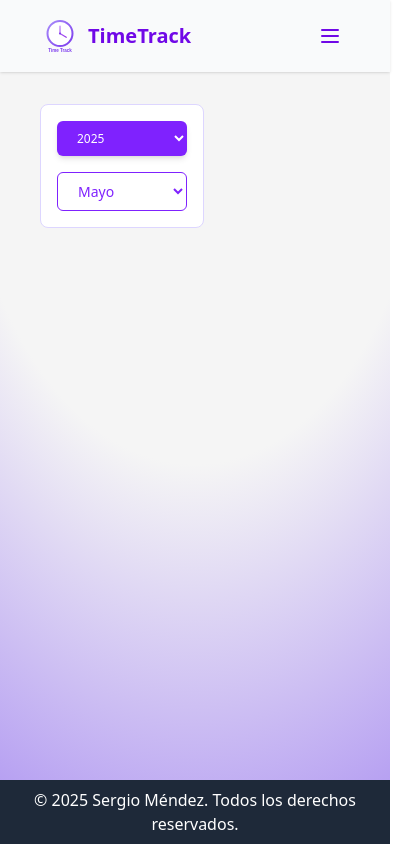
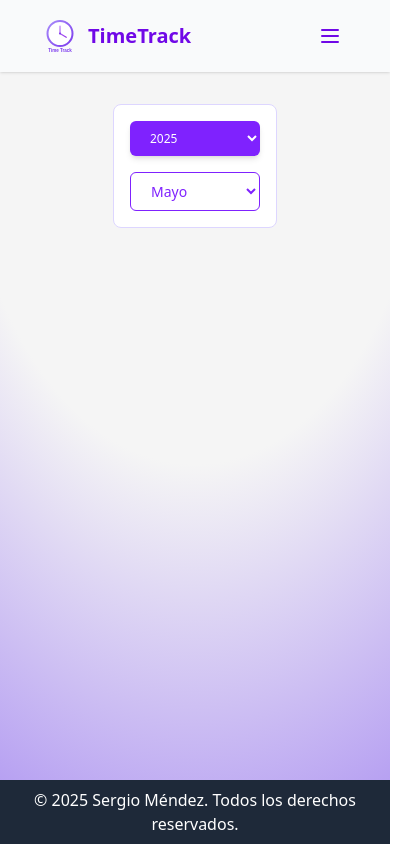
Before and after one commit to Sergiomsrs/timetrack-ui, a React (Vite) app: page /fichajes in a window 390 px wide. Shown: the whole page, 414 px wide, since content can reach past the window. Built offline with nearby package versions, Linux system fonts and the light colour scheme.

Commit message:
fix: corregido bug en responsive barra lateral

```diff
--- a/src/pages/TimeTrackView.jsx
+++ b/src/pages/TimeTrackView.jsx
@@ -40,8 +40,8 @@
 
 
     return (
-      <div className="flex flex-col md:flex-row w-full items-start">
-        <div className="w-full md:w-1/8 flex-col md:flex-row justify-center px-0 ml-6 ">
+      <div className="flex flex-col items-center md:flex-row md:items-start  w-full">
+        <div className="w-1/8 flex justify-center mx-8 ">
 
           <DatePicker
           employees={employees}
```
